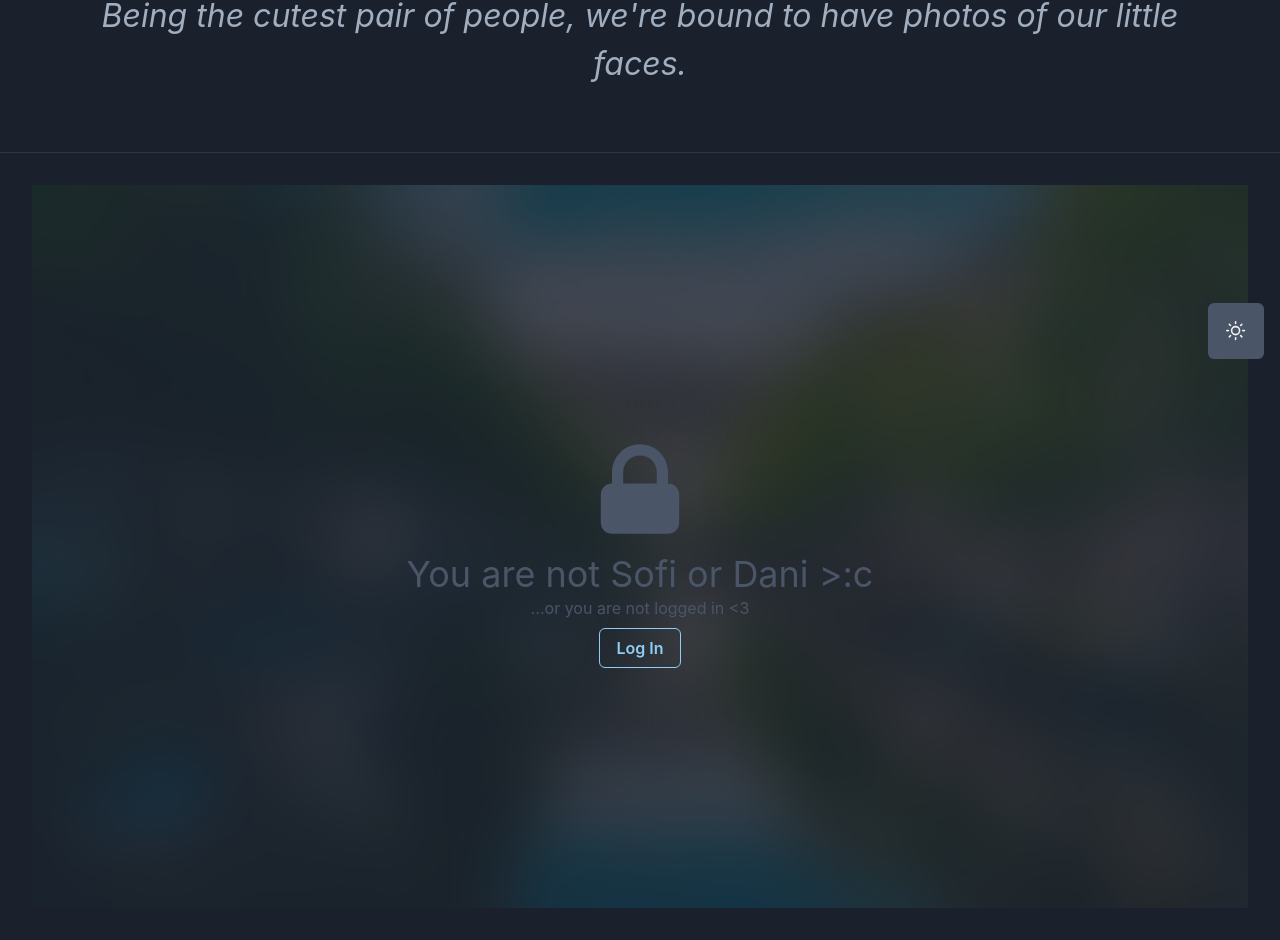
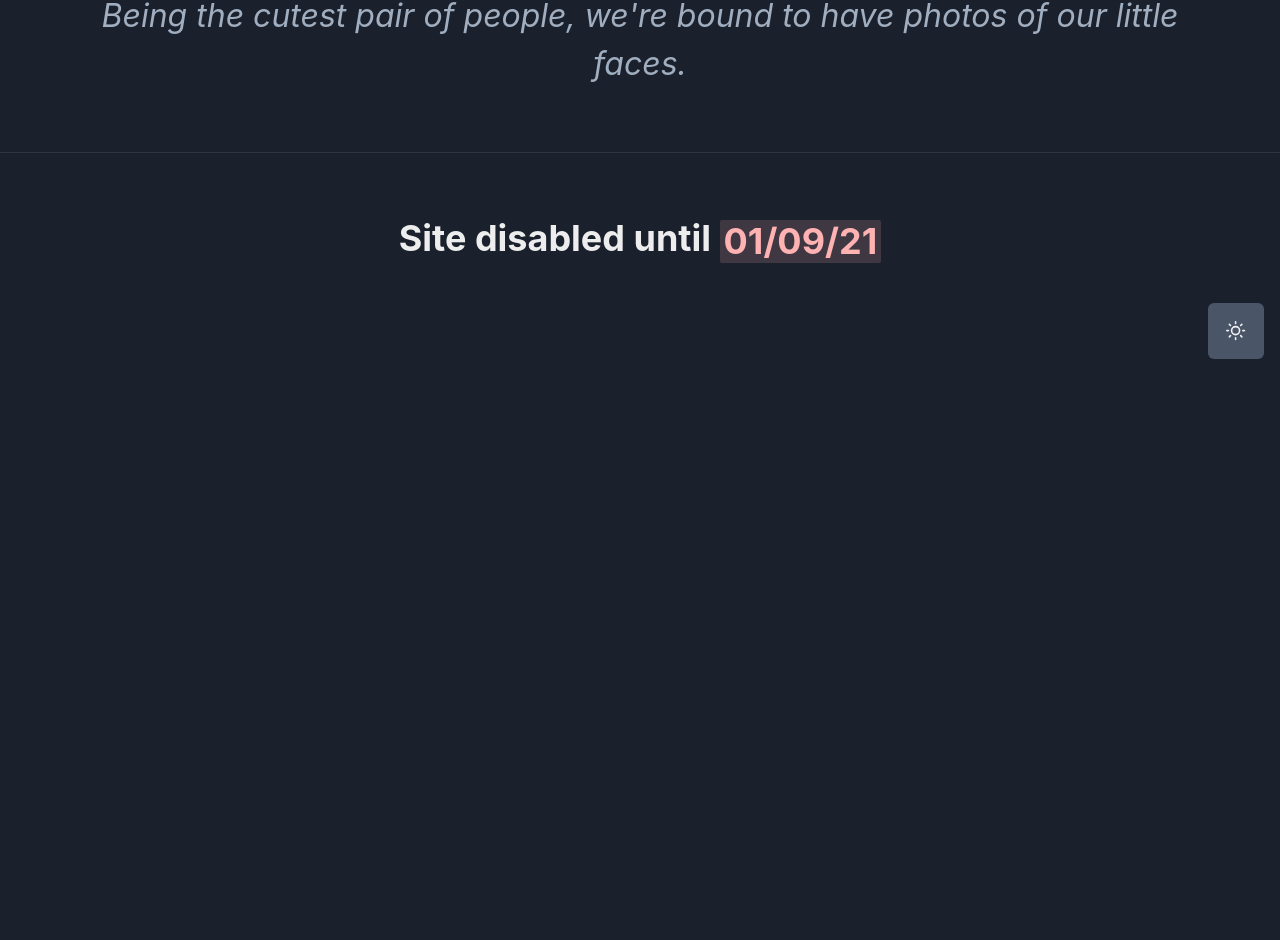
Before and after one commit to dnrm/sapphire, a Next.js app: page / in a window 1280 px wide. Shown: the part 425-1365 px from the top of the page. After the commit the page ends 800 px from the top, so only its background shows below. Built offline with nearby package versions, Linux system fonts and the light colour scheme; no server answers; what react-toast-notifications would draw is missing.

Commit message:
:lock: Site is disabled due to AWS data transfer overage.

```diff
--- a/pages/index.js
+++ b/pages/index.js
@@ -1,9 +1,11 @@
-import { Grid, Divider } from '@chakra-ui/react';
+import { Grid, Divider, Heading, Badge } from '@chakra-ui/react';
 import Head from 'next/head';
 import Photo from '../components/Photo';
 import Navbar from '../components/Navbar';
 import Hero from '../components/Hero';
 import Gallery from '../components/Gallery';
+
+const DISABLED = true
 
 export default function Home() {
     return (
@@ -27,7 +29,11 @@ export default function Home() {
             <Hero />
             <Divider />
             {/* Actual photo gallery */}
-            <Gallery />
+            {DISABLED ? (
+                <Heading py={16} textAlign="center">Site disabled until <Badge fontSize="1em" colorScheme="red">01/09/21</Badge></Heading>
+            ) : (
+                <Gallery />
+            )}
         </>
     );
 }
```
